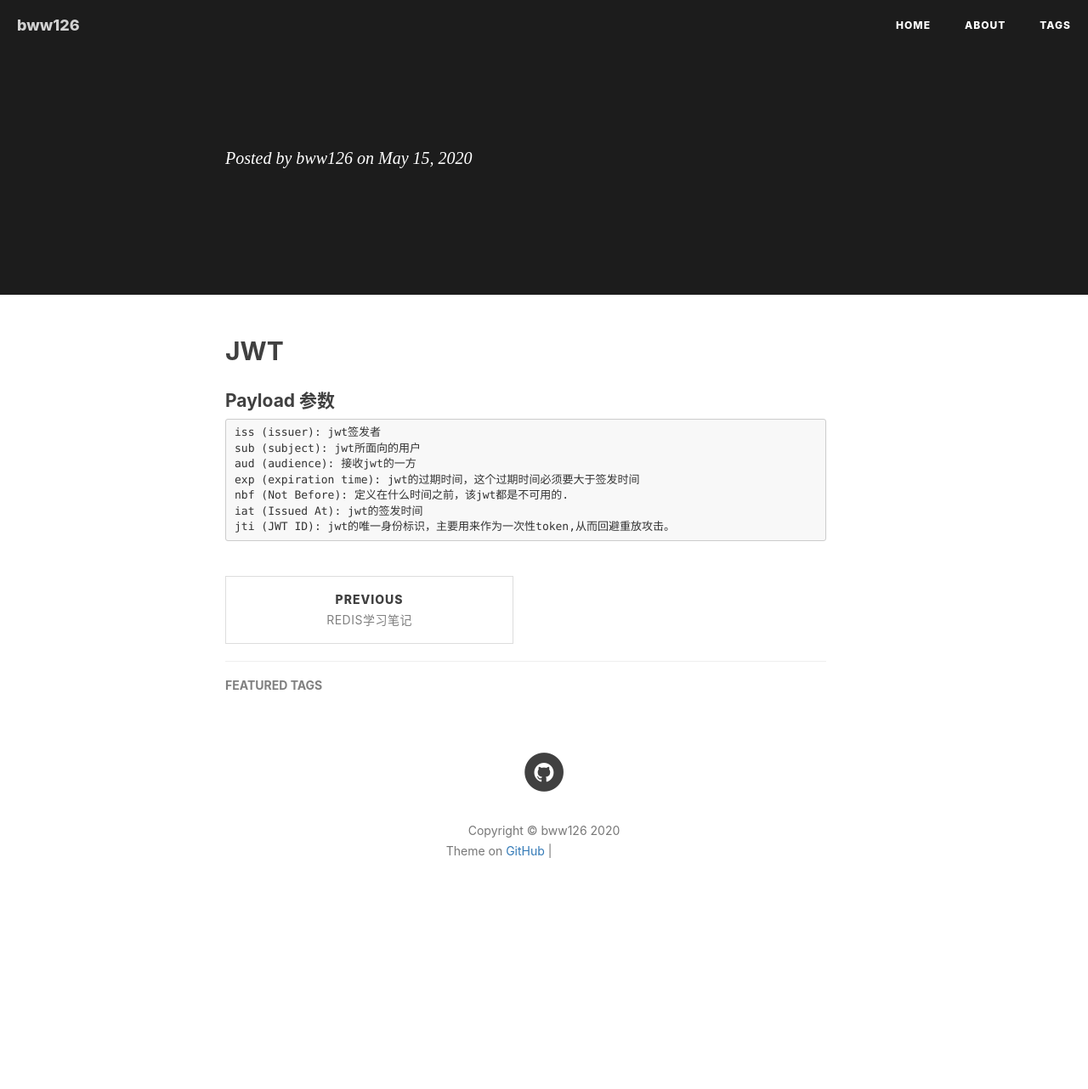
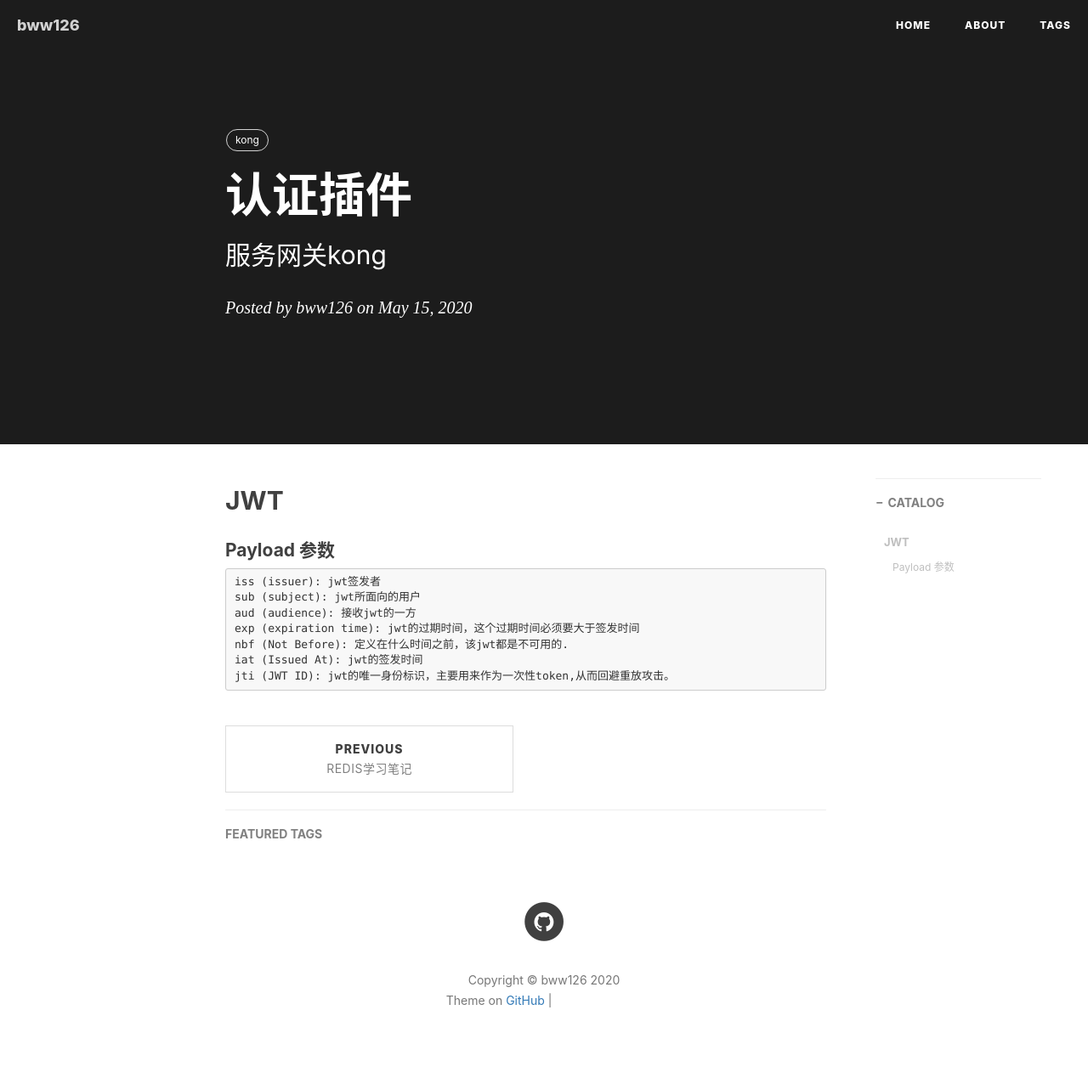
Before and after one commit to bww126/bww126.github.io, a Jekyll site: the page built from _posts/2020-05-15-kong HMAC JWT plugins.md, in a window 1280 px wide. Shown: the whole page at 85% size. Built offline with Jekyll 4.4.1, drawn with Linux system fonts in a browser that asks for light colours; nearby versions of some CDN libraries; our own code applies the rules of GitHub Pages for plain Markdown files; comment, search, counter and statistics services are not loaded; before the commit the page ends 1106 px from its top, so only the background shows below that; grey boxes are pictures that could not be loaded.

Commit message:
Update 2020-05-15-kong HMAC JWT plugins.md

```diff
--- a/_posts/2020-05-15-kong HMAC JWT plugins.md
+++ b/_posts/2020-05-15-kong HMAC JWT plugins.md
@@ -1,13 +1,13 @@
 ---
 layout:     post
-title:      ***
-subtitle:   *****
-date:       2020-0*-**
+title:      认证插件
+subtitle:   服务网关kong
+date:       2020-05-15
 author:     bww126
 header-img: img/bg/gray-bg.PNG
 catalog: true
 tags:
-    - first
+    - kong
 ---
 
 ## JWT
```
